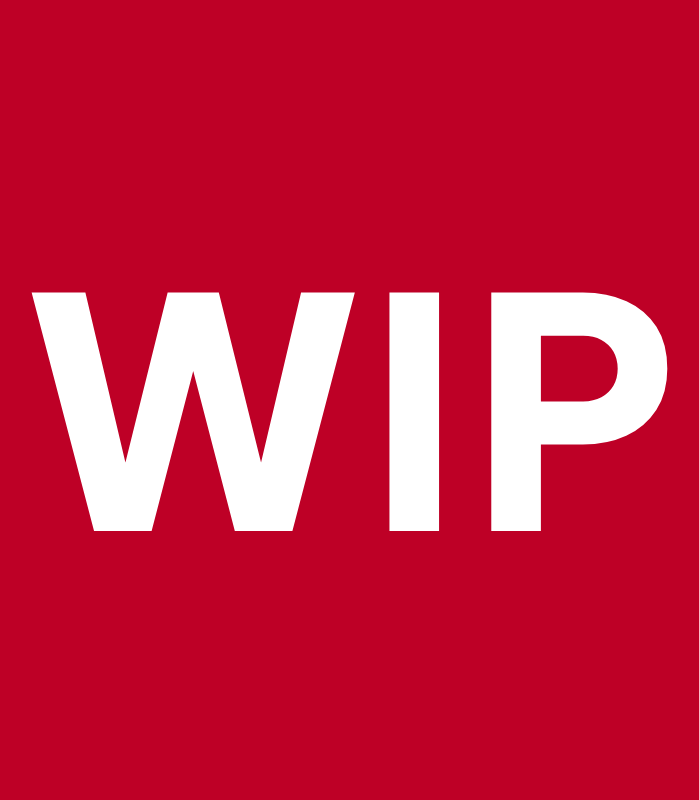
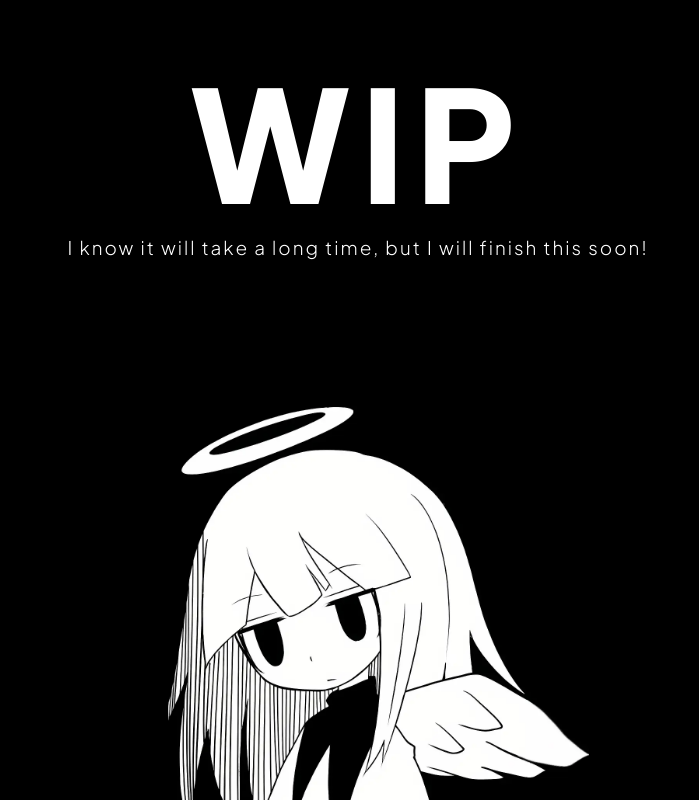
Before and after one commit to RzCodez/yt-anime, a website built with Vite: page index.html in a window 1280 px wide. Shown: the whole page, without its empty margins (282-981 px from the left). Built offline with nearby package versions, Linux system fonts and the light colour scheme.

Commit message:
initial commit

```diff
--- a/assets/js/script.js
+++ b/assets/js/script.js
@@ -1 +1,12 @@
 import { gsap } from 'gsap';
+
+
+window.onload = () => {
+    gsap.from(".animate", {
+        duration: 1,
+        opacity: 0,
+        y: 30,
+        ease: "power3.out"
+    })
+
+}
--- a/index.html
+++ b/index.html
@@ -4,20 +4,28 @@
     <meta charset="UTF-8" />
     <link rel="icon" type="image/svg+xml" href="/vite.svg" />
     <meta name="viewport" content="width=device-width, initial-scale=1.0" />
+
     <link rel="preconnect" href="https://fonts.googleapis.com">
     <link rel="preconnect" href="https://fonts.gstatic.com" crossorigin>
     <link href="https://fonts.googleapis.com/css2?family=Plus+Jakarta+Sans:ital,wght@0,300;0,400;0,600;0,700;0,800;1,200&display=swap" rel="stylesheet">
     <link rel="stylesheet" href="./assets/css/main.css">
+
 
     <title>animecode Website | WIP</title>
   </head>
   <body>
     <div class="wip-container">
       <div class="wip-desc">
-        <p class="wip">WIP</p>
+        <p class="animate wip">WIP</p>
+        <p class="animate wip-text">I know it will take a long time, but I will finish this soon!</p>
 
       </div>
 
+      <img src="./assets/img/out.webp" alt="hero">
+
     </div>
+
+
+    <script src="./assets/js/script.js"></script>
   </body>
 </html>
--- a/main.scss
+++ b/main.scss
@@ -10,32 +10,60 @@
 }
 
 html{
-    overflow-x: hidden;
+    overflow: hidden;
 }
 
 body{
     max-width: 100%;
     height: 100vh;
-    background: #0a0a0a;
+    // background: #0a0a0a;
 }
 
 .wip-container{
+    position: relative;
     width: 100%;
     height: 100vh;
     display: flex;
-    justify-content: center;
+    flex-direction: column;
+    justify-content: space-between;
     align-items: center;
     position: relative;
-    background: #BE0026;
+    background: #000;
 
     .wip-desc{
+        position: relative;
+        // background: green;
+        padding: 4rem 3rem;
+        height: max-content;
+        display: flex;
+        flex-direction: column;
+        justify-content: center;
+        align-items: center;
+        gap: 1rem;
+        text-align: center;
+        z-index: 3;
         // font-size: clamp(10rem, 5.3846rem + 20.5128vw, 30rem);
-        font-size: 20rem;
+        // text-align: center;
+        .wip{
+            height: max-content;
+            width: max-content;
+            // font-size: clamp(10rem, 7.6923rem + 10.2564vw, 20rem);
+            font-size: clamp(5rem, 3.1538rem + 8.2051vw, 13rem);
+            line-height: 100%;
+            font-weight: 800;
+            letter-spacing: 10px;
+        }
 
-        font-weight: 800;
-        letter-spacing: 10px;
+        .wip-text{
+            font-size: clamp(1rem, 0.9308rem + 0.3077vw, 1.3rem);
+            font-weight: 300;
+            letter-spacing: 2px;
+        }
     }
 
-    p{
+    img{
+        position: absolute;
+        bottom: 0;
+        width: clamp(20rem, 16.5385rem + 15.3846vw, 35rem);;
     }
 }
```
Also changed, not shown: assets/css/main.css, assets/img/hero.webp (deleted), assets/img/out.webp (added), 1 other file.
